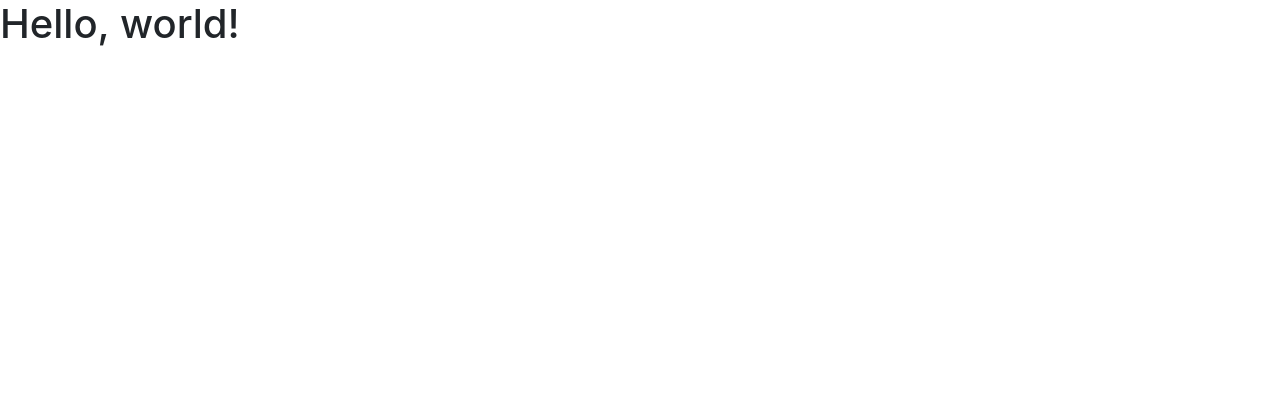
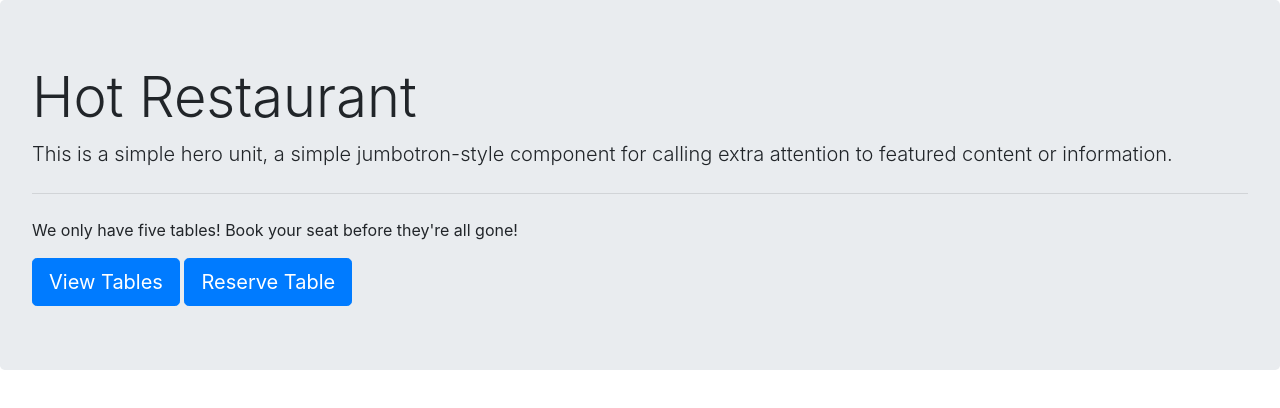
Before and after one commit to gbremble/hot-restaurant, a website: page index.html in a window 1280 px wide. Drawn offline with nearby package versions, Linux system fonts and the light colour scheme.

Commit message:
Basic structure initial commit

```diff
--- a/index.html
+++ b/index.html
@@ -1,22 +1,38 @@
 <!doctype html>
 <html lang="en">
+
 <head>
   <!-- Required meta tags -->
   <meta charset="utf-8">
   <meta name="viewport" content="width=device-width, initial-scale=1, shrink-to-fit=no">
 
   <!-- Bootstrap CSS -->
-    <link rel="stylesheet" href="https://stackpath.bootstrapcdn.com/bootstrap/4.1.2/css/bootstrap.min.css" integrity="sha384-Smlep5jCw/wG7hdkwQ/Z5nLIefveQRIY9nfy6xoR1uRYBtpZgI6339F5dgvm/e9B" crossorigin="anonymous">
+  <link rel="stylesheet" href="https://stackpath.bootstrapcdn.com/bootstrap/4.1.2/css/bootstrap.min.css"
+    integrity="sha384-Smlep5jCw/wG7hdkwQ/Z5nLIefveQRIY9nfy6xoR1uRYBtpZgI6339F5dgvm/e9B" crossorigin="anonymous">
 
-    <title>Hello, world!</title>
+  <title>Hot Restaurant</title>
 </head>
+
 <body>
-    <h1>Hello, world!</h1>
+  <div class="jumbotron">
+    <h1 class="display-4">Hot Restaurant</h1>
+    <p class="lead">This is a simple hero unit, a simple jumbotron-style component for calling extra attention
+      to featured content or information.</p>
+    <hr class="my-4">
+    <p>We only have five tables! Book your seat before they're all gone!
+    </p>
+    <a class="btn btn-primary btn-lg" href="#" role="button">View Tables</a>
+    <a class="btn btn-primary btn-lg" href="#" role="button">Reserve Table</a>
+  </div>
 
   <!-- Optional JavaScript -->
   <!-- jQuery first, then Popper.js, then Bootstrap JS -->
-    <script src="https://code.jquery.com/jquery-3.3.1.slim.min.js" integrity="sha384-q8i/X+965DzO0rT7abK41JStQIAqVgRVzpbzo5smXKp4YfRvH+8abtTE1Pi6jizo" crossorigin="anonymous"></script>
-    <script src="https://cdnjs.cloudflare.com/ajax/libs/popper.js/1.14.3/umd/popper.min.js" integrity="sha384-ZMP7rVo3mIykV+2+9J3UJ46jBk0WLaUAdn689aCwoqbBJiSnjAK/l8WvCWPIPm49" crossorigin="anonymous"></script>
-    <script src="https://stackpath.bootstrapcdn.com/bootstrap/4.1.2/js/bootstrap.min.js" integrity="sha384-o+RDsa0aLu++PJvFqy8fFScvbHFLtbvScb8AjopnFD+iEQ7wo/CG0xlczd+2O/em" crossorigin="anonymous"></script>
+  <script src="https://code.jquery.com/jquery-3.3.1.slim.min.js" integrity="sha384-q8i/X+965DzO0rT7abK41JStQIAqVgRVzpbzo5smXKp4YfRvH+8abtTE1Pi6jizo"
+    crossorigin="anonymous"></script>
+  <script src="https://cdnjs.cloudflare.com/ajax/libs/popper.js/1.14.3/umd/popper.min.js" integrity="sha384-ZMP7rVo3mIykV+2+9J3UJ46jBk0WLaUAdn689aCwoqbBJiSnjAK/l8WvCWPIPm49"
+    crossorigin="anonymous"></script>
+  <script src="https://stackpath.bootstrapcdn.com/bootstrap/4.1.2/js/bootstrap.min.js" integrity="sha384-o+RDsa0aLu++PJvFqy8fFScvbHFLtbvScb8AjopnFD+iEQ7wo/CG0xlczd+2O/em"
+    crossorigin="anonymous"></script>
 </body>
+
 </html>
```
Also changed, not shown: assets/js/server.js (added, +42 -0 lines), package.json (added, +22 -0 lines), assets/images/Images/Diagram.png (renamed from Images/Diagram.png), assets/images/Images/HotRestaurant.png (renamed from Images/HotRestaurant.png), server.js (deleted), 1 other file. Lines whose indentation alone changed are shown as unchanged.
